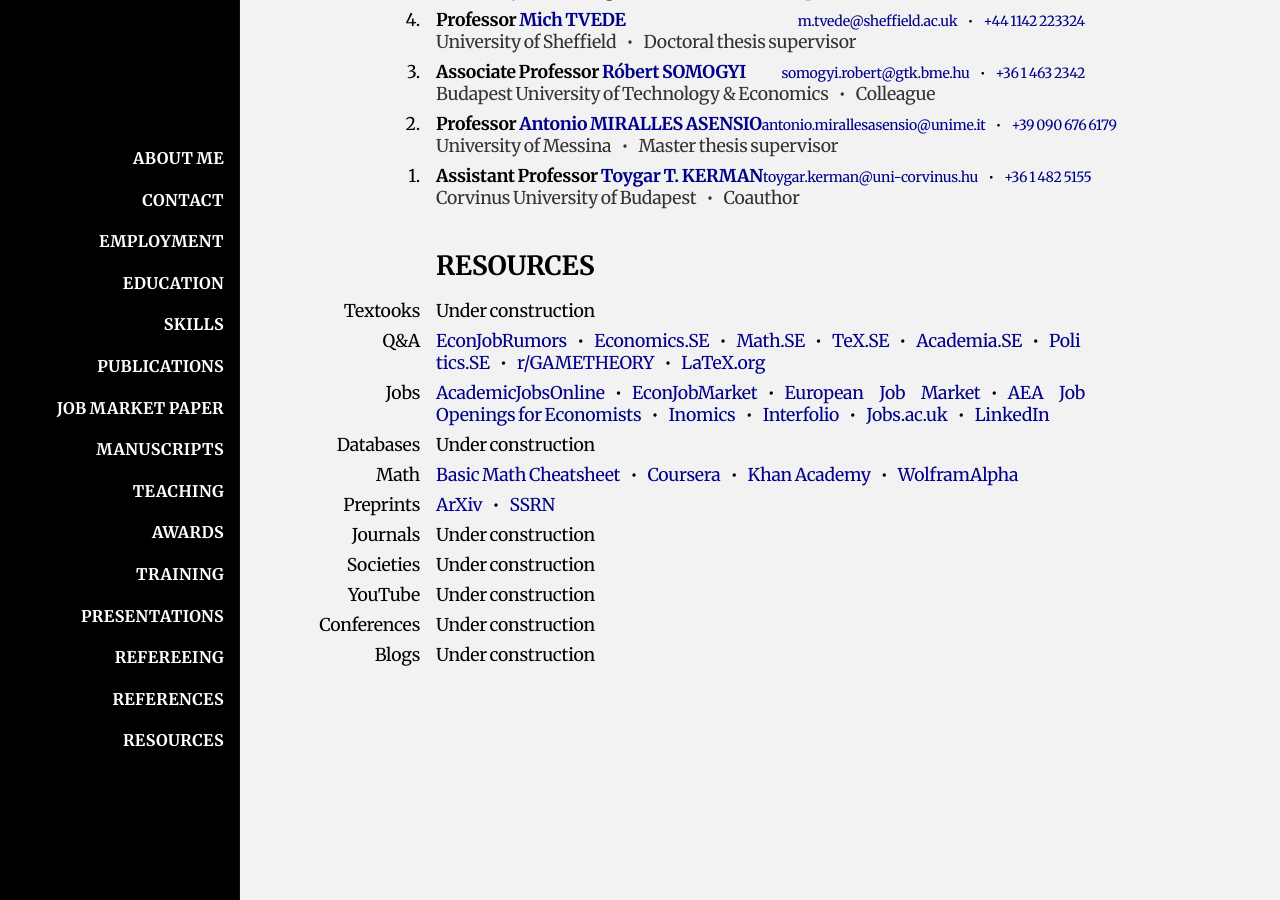
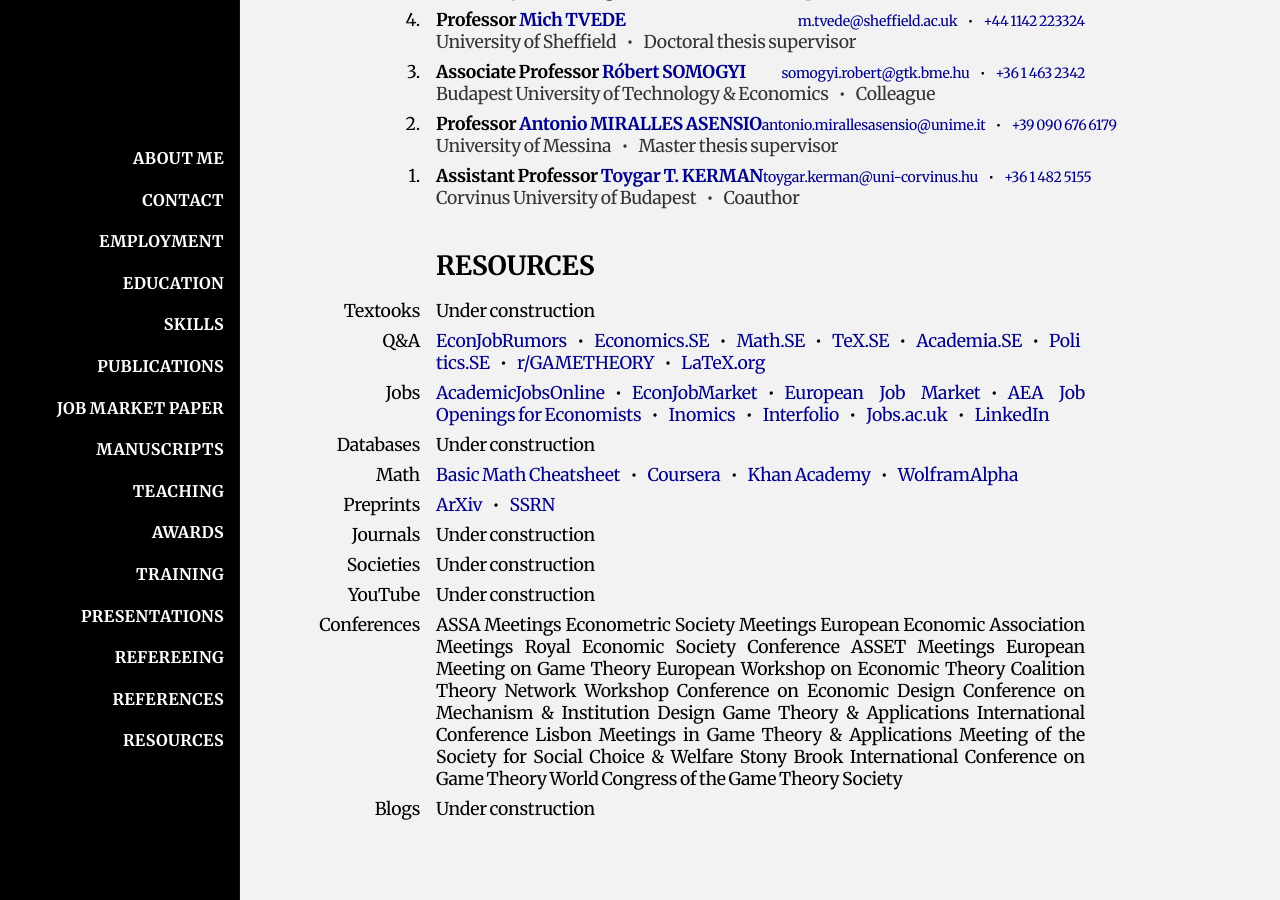
Before and after one commit to HectorHermidaRivera/hectorhermidarivera.github.io, a Jekyll site: the page built from index.md, in a window 1280 px wide and 900 px high, scrolled down 3413 px. Built offline with Jekyll 4.4.1, drawn with Linux system fonts in a browser that asks for light colours; a style sheet for code colours, icons or effects is not loaded.

Commit message:
Update index.md

```diff
--- a/index.md
+++ b/index.md
@@ -541,7 +541,7 @@ title: Home
   <div class="value">Under construction</div>
 
   <div class="label">Conferences</div>
-  <div class="value">Under construction</div>
+  <div class="value">ASSA Meetings Econometric Society Meetings European Economic Association Meetings Royal Economic Society Conference ASSET Meetings European Meeting on Game Theory European Workshop on Economic Theory Coalition Theory Network Workshop Conference on Economic Design Conference on Mechanism & Institution Design Game Theory & Applications International Conference Lisbon Meetings in Game Theory & Applications Meeting of the Society for Social Choice & Welfare Stony Brook International Conference on Game Theory World Congress of the Game Theory Society</div>
 
   <div class="label">Blogs</div>
   <div class="value">Under construction</div>
```
